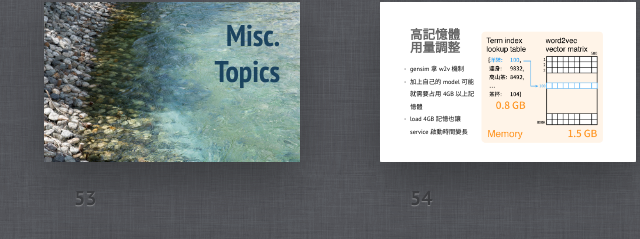
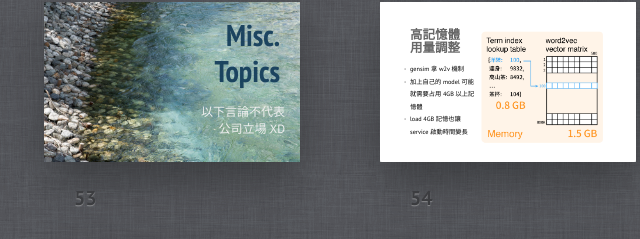
Before and after one commit to ccwang002/2015Talk-Chinese-Search, a plain HTML site: page slides/index.html in a window 1280 px wide. Shown: the part 4305-4544 px from the top of the page, 392-1032 px from the left. Drawn offline with nearby package versions, Linux system fonts and the light colour scheme; some packages are replaced by stand-ins of ours.

Commit message:
update slides

```diff
--- a/slides/index.html
+++ b/slides/index.html
@@ -989,8 +989,21 @@ yaoi     	0.749</code></pre>
 
   <section id="misc-cover" class="slide cover w subheader mid"><div>
       <h2>Misc. Topics</h2>
+      <p>以下言論不代表<br>公司立場 XD</p>
       <img src="pics/mid.jpg" alt="">
     </div>
+    <style>
+      #misc-cover p {
+        position: absolute;
+        bottom: 50px;
+        right: 60px;
+        text-align: right;
+        color: #EEE;
+        width: 400px;
+        font-size: 48px;
+        line-height: 1.4em;
+      }
+    </style>
   </section>
 
   <section class="slide twocol-lr"><div>
```
